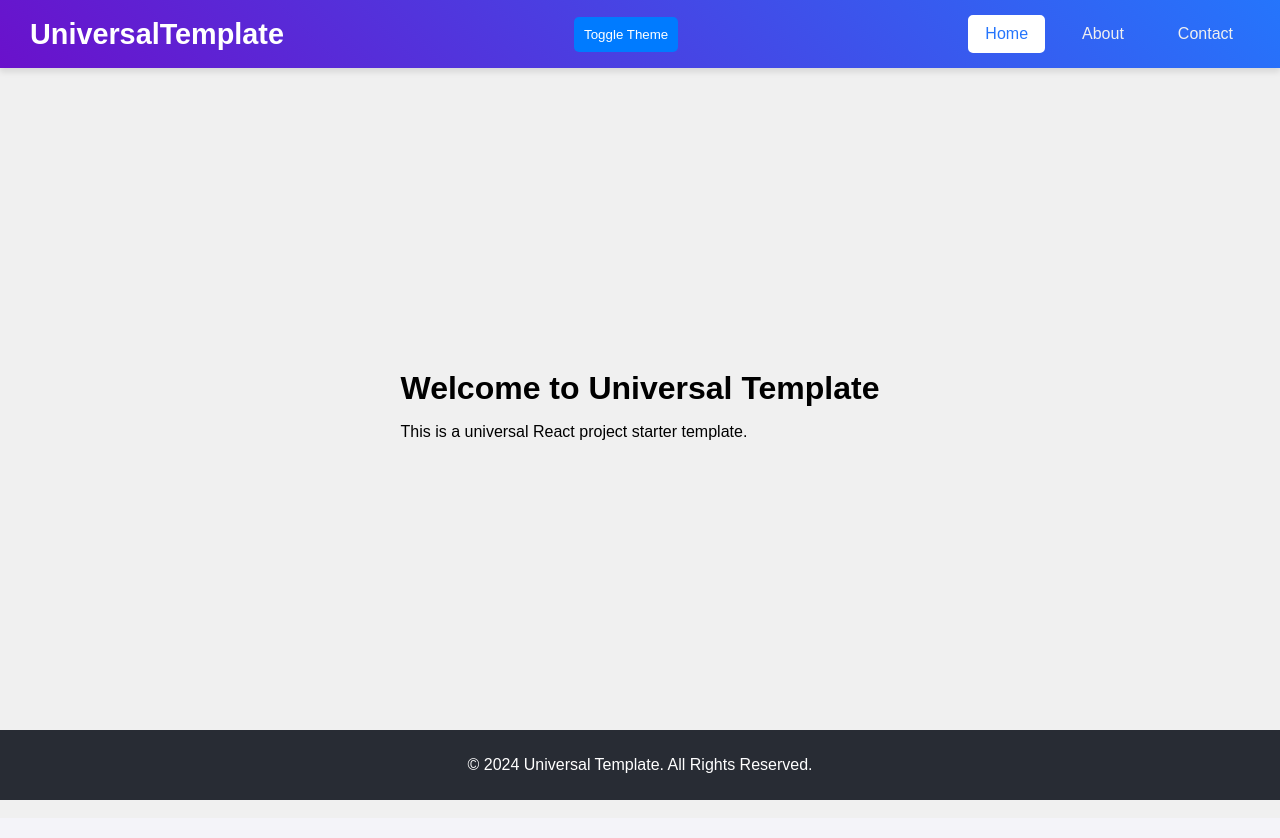
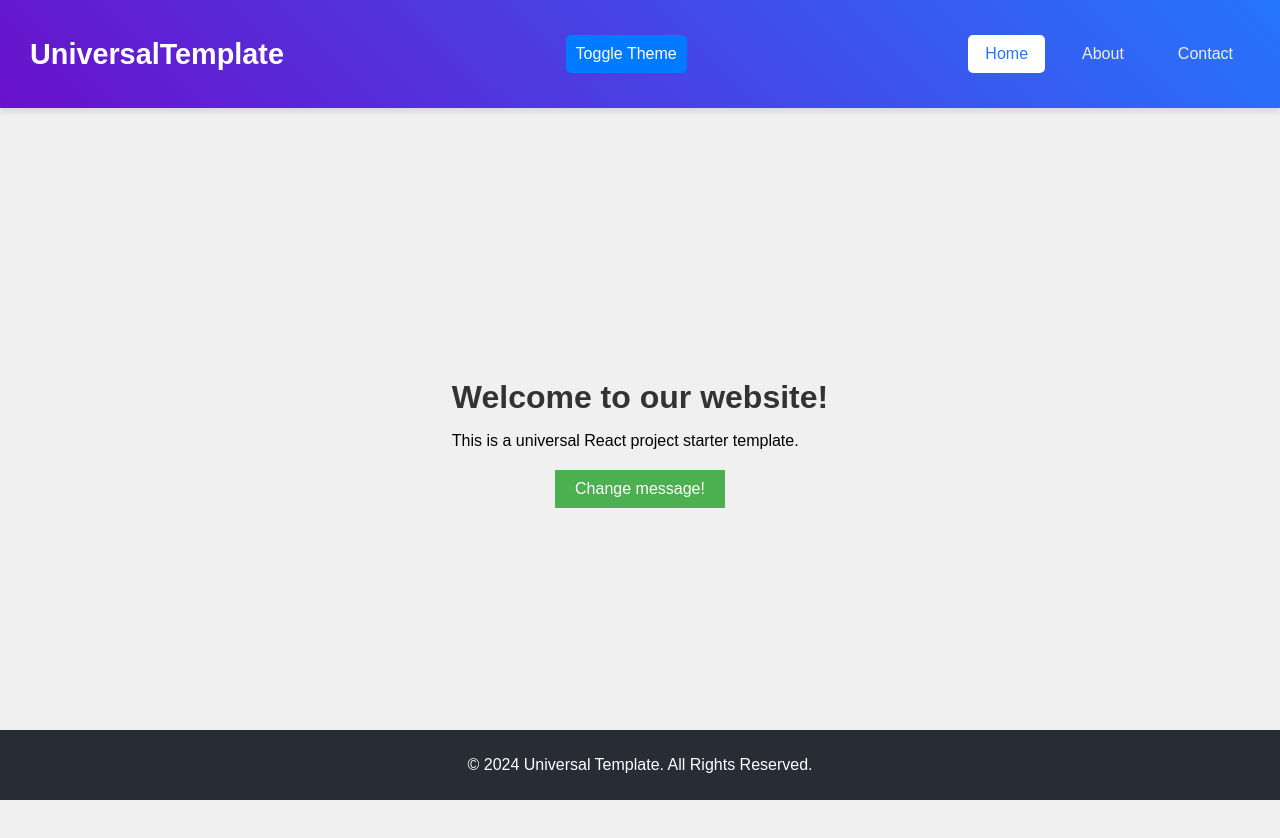
Before and after one commit to Mokkento12/Universal-Template, a React (Create React App) app: page / in a window 1280 px wide. Shown: the top 838 px of the page. Built offline with nearby package versions, Linux system fonts and the light colour scheme.

Commit message:
Добавлена кнопка в компонент HomePage для изучения базового состояния и взаимодействия с кнопками

```diff
--- a/src/App.js
+++ b/src/App.js
@@ -3,7 +3,7 @@ import { BrowserRouter as Router, Routes, Route } from "react-router-dom";
 import { ThemeContext } from "./context/ThemeContext";
 import Header from "./components/Header/Header";
 import Footer from "./components/Footer/Footer";
-import HomePage from "./pages/HomePage";
+import HomePage from "./pages/HomePage/HomePage";
 import AboutPage from "./pages/AboutPage";
 import ContactForm from "./pages/ContactForm/ContactForm";
 import "./App.css";
--- a/src/pages/HomePage.js
+++ /dev/null
@@ -1,12 +0,0 @@
-import React from "react";
-
-const HomePage = () => {
-  return (
-    <div>
-      <h1>Welcome to Universal Template</h1>
-      <p>This is a universal React project starter template.</p>
-    </div>
-  );
-};
-
-export default HomePage;
--- /dev/null
+++ b/src/pages/HomePage/HomePage.css
@@ -0,0 +1,19 @@
+h1 {
+  color: #333;
+  text-align: center;
+}
+
+button {
+  background-color: #4CAF50;
+  color: white;
+  padding: 10px 20px;
+  font-size: 16px;
+  border: none;
+  cursor: pointer;
+  display: block;
+  margin: 20px auto;
+}
+
+button:hover {
+  background-color: #45a049;
+}
--- /dev/null
+++ b/src/pages/HomePage/HomePage.js
@@ -0,0 +1,20 @@
+import React, { useState } from "react";
+import "./HomePage.css";
+
+const HomePage = () => {
+  const [message, setMessage] = useState("Welcome to our website!");
+
+  const changeMessage = () => {
+    setMessage("Thank you for visiting!");
+  };
+
+  return (
+    <div>
+      <h1>{message}</h1>
+      <p>This is a universal React project starter template.</p>
+      <button onClick={changeMessage}>Change message!</button>
+    </div>
+  );
+};
+
+export default HomePage;
```
